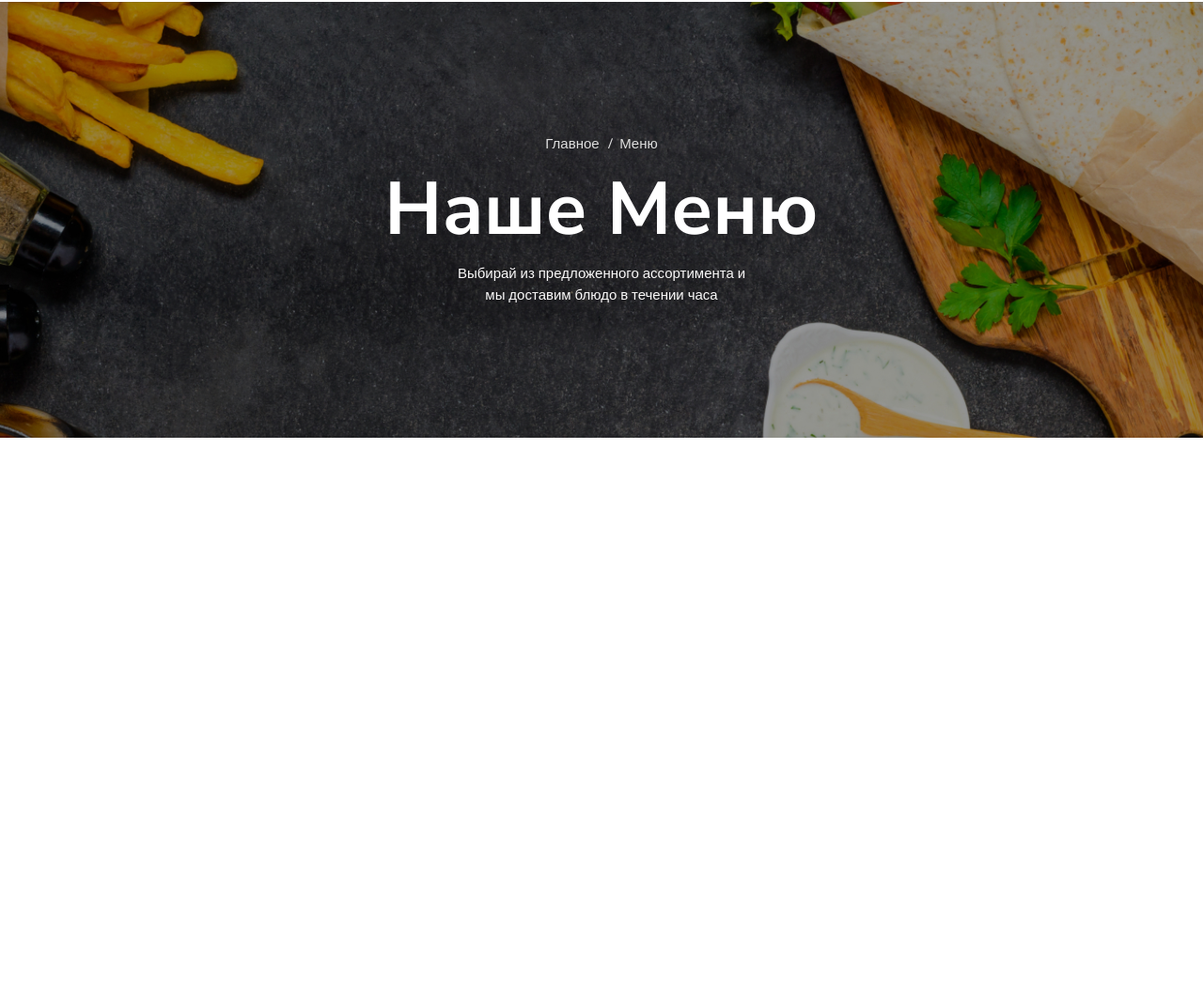
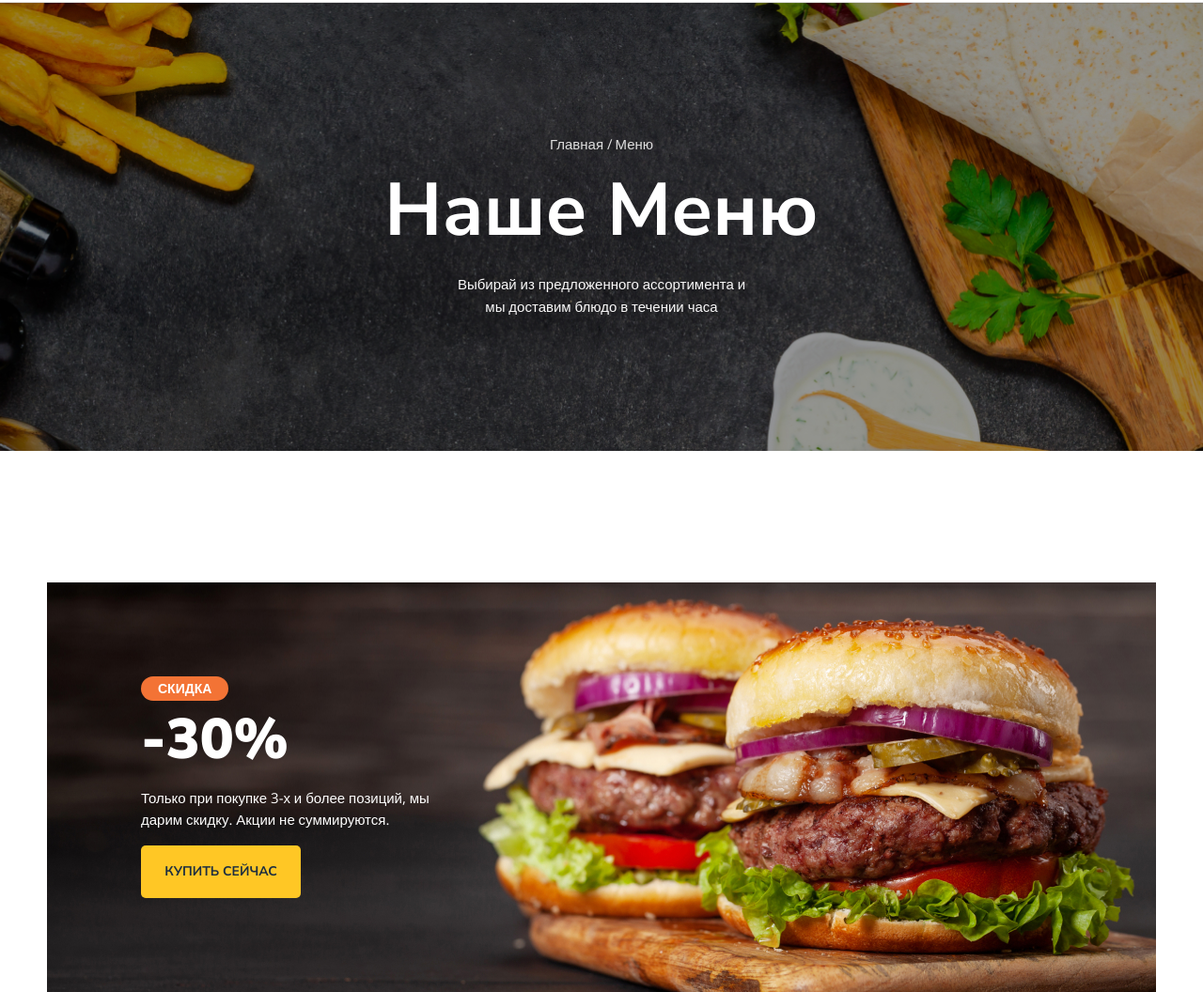
Before and after one commit to sh3nzh0u/Module01-Burger, a plain HTML site: page index.html in a window 1280 px wide. Shown: the part 108-1164 px from the top of the page at 94% size. Before the commit the page ends 800 px from the top, so only its background shows below. Drawn offline with nearby package versions, Linux system fonts and the light colour scheme.

Commit message:
Add banner

```diff
--- a/index.html
+++ b/index.html
@@ -18,13 +18,13 @@
                 <a href="#"class="header-logo"></a>
                 <nav>
                     <ul class="header-nav">
-                        <li> <a href="#" class="active">Главная</a></li>
-                        <li> <a href="#">Меню</a></li>
+                        <li> <a href="#">Главная</a></li>
+                        <li> <a href="#"class="active">Меню</a></li>
                         <li> <a href="#">О нас</a></li>
                         <li> <a href="#">Контакты</a></li>
                     </ul>
                 </nav>
-                <button type="button">
+                <button type="button" class="button">
                     <span class="button-item">
                         <img src="images/cart.svg" alt="Корзина">
                         <span class="button-count">5</span>
@@ -37,12 +37,27 @@
     <div class="bg">
         <div class="container">
             <ul class="breadcrumbs">
-                <li><a href="#">Главное</a></li>
+                <li><a href="#">Главная</a></li>
                 <li><a href="#">Меню</a></li>
             </ul>
             <h1 class="title">Наше Меню</h1>
             <p class="description">Выбирай из предложенного ассортимента и мы доставим блюдо в течении часа</p>
         </div>
     </div>
+    <main>
+        <div class="banner">
+            <div class="container">
+                <div class="banner-box">
+                    <h2 class="banner-title">
+                        <span class="discount">СКИДКА</span>
+                        -30%
+                    </h2>
+                    <p class="banner-text">
+                        Только при покупке 3-х и более позиций, мы дарим скидку. Акции не суммируются.
+                    </p>
+                    <a href="#" class="banner-link">КУПИТЬ СЕЙЧАС</a>
+                </div>
+            </div>
+    </main>
 </body>
 </html>
--- a/styles/main.css
+++ b/styles/main.css
@@ -6,6 +6,9 @@ body {
     margin: 0 auto;
     padding-left: 15px;
     padding-right: 15px;
+}
+header {
+    border-bottom: 1px solid #DEDEDE;
 }
 .header {
     font-family: 'Open Sans', sans-serif;
@@ -35,6 +38,9 @@ body {
     color: #443737;
     text-decoration: none;
 }
+.header-nav a:hover {
+    color: #FFC725;
+}
 .header-nav a::after {
     content: '';
     width: 100%;
@@ -46,13 +52,14 @@ body {
 .header-nav a.active::after {
     background: #FFC725;
 }
-button {
+.button {
     display: flex;
     align-items: center;
+    background-color: transparent;
+    border: none;
     padding: 0;
     gap: 10px;
-    background-color: transparent;
-    border: none;
+    cursor: pointer;
 }
 .button-item {
     position: relative;
@@ -83,6 +90,7 @@ button {
     background-size: cover;
     background-position: center center;
     padding: 142px 0;
+    margin-bottom: 140px;
 }
 .breadcrumbs {
     display: flex;
@@ -90,7 +98,7 @@ button {
     margin-top: 0;
     list-style-type: none;
     justify-content: center;
-    gap: 16px;
+    gap: 7px;
 }
 .breadcrumbs a {
     color: #DEDEDE;
@@ -98,10 +106,17 @@ button {
     font-size: 15px;
     font-family: 'Open Sans', sans-serif;
 }
+.breadcrumbs a:hover {
+    color: #FFC725;
+}
 .breadcrumbs a::before {
     content: '/';
     position: relative;
-    left: -7px;
+    left: -3px;
+    pointer-events: none;
+}
+.breadcrumbs a:hover:before {
+    color: #DEDEDE;
 }
 .breadcrumbs li:first-child a::before {
     display: none;
@@ -111,13 +126,62 @@ button {
     font-weight: 700;
     font-size: 79px;
     margin-top: 10px;
-    margin-bottom: 10px;
+    margin-bottom: 20px;
 }
 .description {
     color: #FAF9F9;
     font-size: 15px;
     font-family: 'Open Sans', sans-serif;
-    line-height: 1.5;
+    line-height: 1.6;
     max-width: 320px;
     margin: 0 auto;
 }
+.banner-box {
+    text-align: left;
+    color: #FFFFFF;
+    background-image: url(../images/banner\ bg.jpg);
+    background-size: cover;
+    background-position: left center;
+    padding-top: 100px;
+    padding-bottom: 100px;
+    padding-left: 100px;
+    position: relative;
+}
+.discount {
+    font-family: 'Open Sans', sans-serif;
+    font-weight: 600;
+    font-size: 14px;
+    background-color: #F37335;
+    padding: 5px 18px;
+    text-align: center;
+    border-radius: 14px;
+    position: absolute;
+    top: 100px;
+    left: 100px;
+}
+.banner-title {
+    font-weight: 900;
+    font-size: 60px;
+    margin-top: 33px;
+    margin-bottom: 16px;
+}
+.banner-text {
+    font-family: 'Open Sans', sans-serif;
+    font-weight: 400;
+    font-size: 15px;
+    max-width: 320px;
+    line-height: 1.5;
+}
+.banner-link {
+    display: block;
+    text-decoration: none;
+    text-align: center;
+    font-weight: 700;
+    font-size: 14px;
+    color: #1E2F40;
+    background-color: #FFC725;
+    max-width: 170px;
+    padding: 20px 0;
+    border-radius: 5px;
+    margin-top: 17px;
+}
```
Also changed, not shown: images/banner bg.jpg (added).
